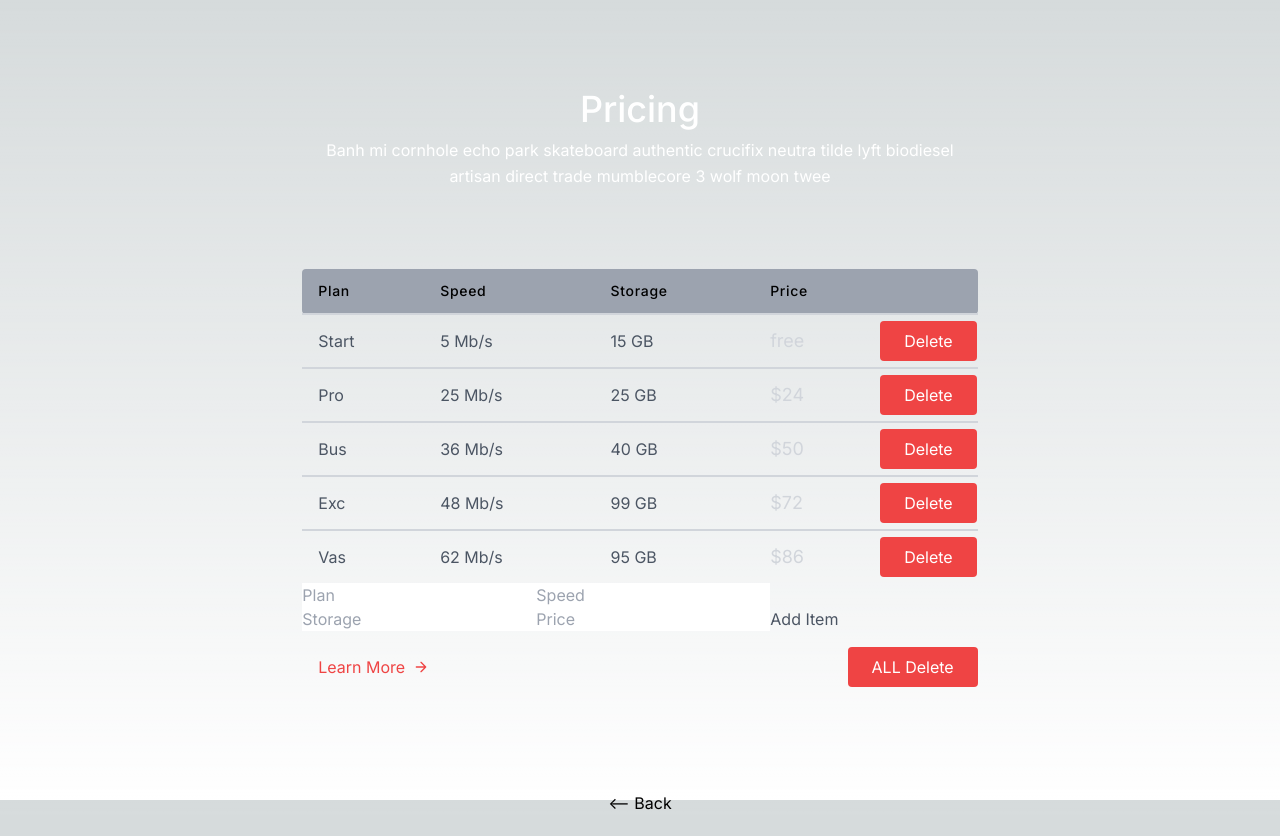
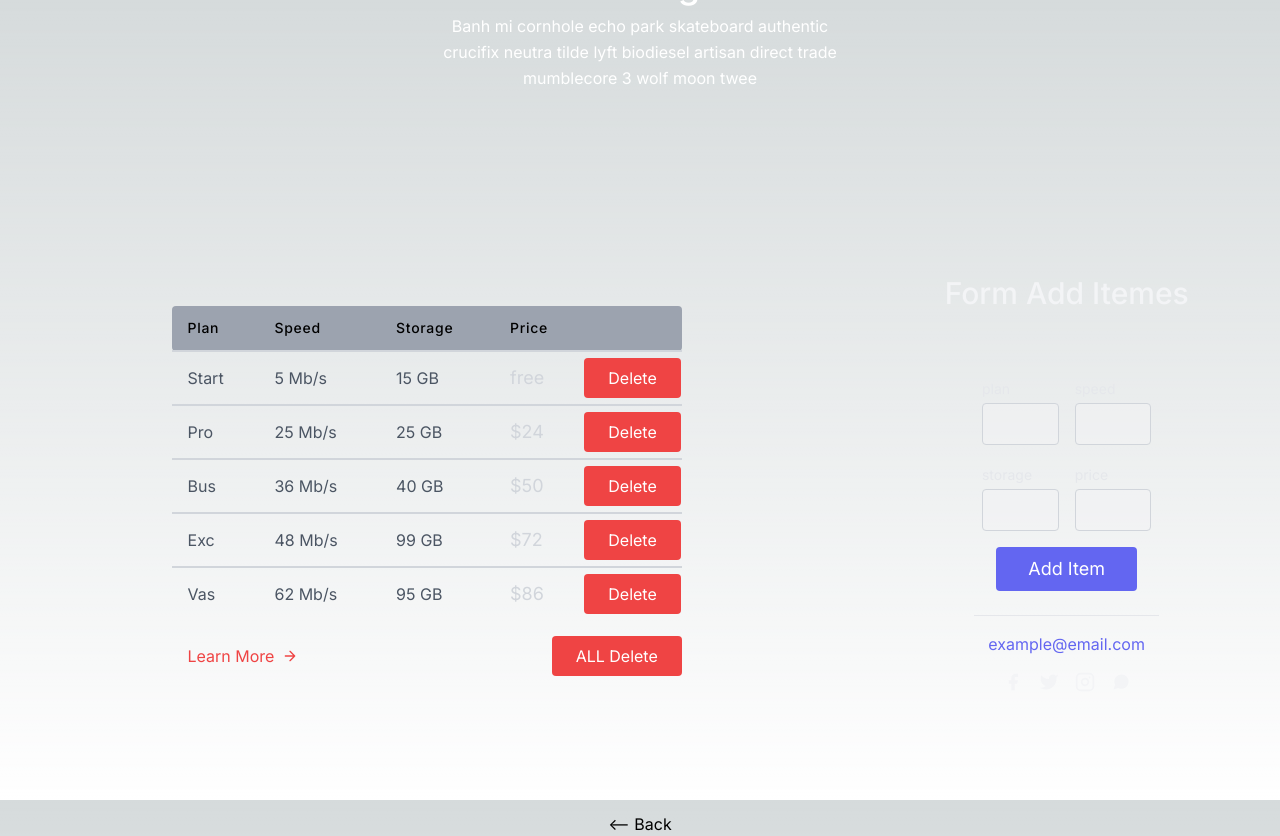
Before and after one commit to MehdiHMohammadi/redux-next-ii, a Next.js app: page /category in a window 1280 px wide. Before the commit the page ends 815 px from the top, so only its background shows below. Built offline with nearby package versions, Linux system fonts and the light colour scheme.

Commit message:
commit final category redux

```diff
--- a/package.json
+++ b/package.json
@@ -22,6 +22,7 @@
     "react-redux": "^8.1.2",
     "redux": "^4.2.1",
     "redux-devtools-extension": "^2.13.9",
+    "redux-persist": "^6.0.0",
     "redux-thunk": "^2.4.2",
     "tailwindcss": "3.3.3"
   }
--- a/src/app/category/addItemForm.jsx
+++ b/src/app/category/addItemForm.jsx
@@ -1,5 +1,6 @@
 import { useState } from "react";
 import { useForm } from "react-hook-form";
+import Link from "next/link";
 
 function AddItemForm({ onAddItem }) {
   const {
@@ -15,56 +16,172 @@
 
   return (
     <form className="space-y-4" onSubmit={handleSubmit(onSubmit)}>
-      <div className="flex flex-col">
-        <label htmlFor="plan">Plan</label>
+      <section className="text-gray-200 body-font relative">
+        <div className="container px-5 py-24 mx-auto">
+          <div className="flex flex-col text-center w-full mb-12">
+            <h1 className="sm:text-3xl text-2xl font-medium title-font mb-4 text-gray-100">
+              Form Add Itemes
+            </h1>
+          </div>
+          <div className="lg:w-1/2 md:w-2/3 mx-auto">
+            <div className="flex flex-wrap  -m-2">
+              <div className="p-2 w-1/2">
+                <div className="flex flex-wrap-reverse flex-col ">
+                  <label
+                    htmlFor="plan"
+                    className="leading-7 text-sm text-gray-200"
+                  >
+                    plan
+                  </label>
                   <input
                     {...register("plan", { required: true })}
+                    type="text"
                     id="plan"
-          type="text"
+                    name="plan"
+                    className="w-full bg-gray-100 bg-opacity-50 rounded border border-gray-300 focus:border-indigo-500 focus:bg-white focus:ring-2 focus:ring-indigo-200 text-base outline-none text-gray-300 py-1 px-3 leading-8 transition-colors duration-200 ease-in-out"
                   />
                   {errors.plan && (
                     <span className="text-red-500">This field is required</span>
                   )}
                 </div>
-      <div className="flex flex-col">
-        <label htmlFor="speed">Speed</label>
+              </div>
+              <div className="p-2 w-1/2">
+                <div className="flex flex-wrap-reverse items-end flex-col">
+                  <label
+                    htmlFor="speed"
+                    className="leading-7 text-sm text-gray-200"
+                  >
+                    speed
+                  </label>
                   <input
                     {...register("speed", { required: true })}
+                    type="text"
                     id="speed"
-          type="text"
+                    name="speed"
+                    className="w-full bg-gray-100 bg-opacity-50 rounded border border-gray-300 focus:border-indigo-500 focus:bg-white focus:ring-2 focus:ring-indigo-200 text-base outline-none text-gray-300 py-1 px-3 leading-8 transition-colors duration-200 ease-in-out"
                   />
                   {errors.speed && (
                     <span className="text-red-500">This field is required</span>
                   )}
                 </div>
-      <div className="flex flex-col">
-        <label htmlFor="storage">Storage</label>
+              </div>
+              <div className="p-2 w-1/2">
+                <div className="flex flex-wrap-reverse flex-col">
+                  <label
+                    htmlFor="storage"
+                    className="leading-7 text-sm text-gray-200"
+                  >
+                    storage
+                  </label>
                   <input
                     {...register("storage", { required: true })}
+                    type="text"
                     id="storage"
-          type="text"
+                    name="storage"
+                    className="w-full bg-gray-100 bg-opacity-50 rounded border border-gray-300 focus:border-indigo-500 focus:bg-white focus:ring-2 focus:ring-indigo-200 text-base outline-none text-gray-300 py-1 px-3 leading-8 transition-colors duration-200 ease-in-out"
                   />
                   {errors.storage && (
                     <span className="text-red-500">This field is required</span>
                   )}
                 </div>
-      <div className="flex flex-col">
-        <label htmlFor="price">Price</label>
+              </div>
+              <div className="p-2 w-1/2">
+                <div className="flex flex-wrap-reverse flex-col">
+                  <label
+                    htmlFor="price"
+                    className="leading-7 text-sm text-gray-200"
+                  >
+                    price
+                  </label>
                   <input
                     {...register("price", { required: true })}
+                    type="text"
                     id="price"
-          type="text"
+                    name="price"
+                    className="w-full bg-gray-100 bg-opacity-50 rounded border border-gray-300 focus:border-indigo-500 focus:bg-white focus:ring-2 focus:ring-indigo-200 text-base outline-none text-gray-300 py-1 px-3 leading-8 transition-colors duration-200 ease-in-out"
                   />
                   {errors.price && (
                     <span className="text-red-500">This field is required</span>
                   )}
                 </div>
+              </div>
+              <div className="p-2 w-full">
                 <button
-        className="bg-blue-500 text-white px-4 py-2 rounded"
                   type="submit"
+                  className="flex mx-auto text-white bg-indigo-500 border-0 py-2 px-8 focus:outline-none hover:bg-indigo-600 rounded text-lg"
                 >
                   Add Item
                 </button>
+              </div>
+              <div className="p-2 w-full pt-4 mt-4 border-t border-gray-200 text-center">
+                <Link href={"/"} className="text-indigo-500  my-4 ">
+                  example@email.com
+                </Link>
+
+                <span className="flex justify-center my-4 ">
+                  <Link href={"/"} className="text-gray-100">
+                    <svg
+                      fill="currentColor"
+                      strokeLinecap="round"
+                      strokeLinejoin="round"
+                      strokeWidth="2"
+                      className="w-5 h-5"
+                      viewBox="0 0 24 24"
+                    >
+                      <path d="M18 2h-3a5 5 0 00-5 5v3H7v4h3v8h4v-8h3l1-4h-4V7a1 1 0 011-1h3z"></path>
+                    </svg>
+                  </Link>
+                  <Link href={"/"} className="ml-4 text-gray-100">
+                    <svg
+                      fill="currentColor"
+                      strokeLinecap="round"
+                      strokeLinejoin="round"
+                      strokeWidth="2"
+                      className="w-5 h-5"
+                      viewBox="0 0 24 24"
+                    >
+                      <path d="M23 3a10.9 10.9 0 01-3.14 1.53 4.48 4.48 0 00-7.86 3v1A10.66 10.66 0 013 4s-4 9 5 13a11.64 11.64 0 01-7 2c9 5 20 0 20-11.5a4.5 4.5 0 00-.08-.83A7.72 7.72 0 0023 3z"></path>
+                    </svg>
+                  </Link>
+                  <Link href={"/"} className="ml-4 text-gray-100">
+                    <svg
+                      fill="none"
+                      stroke="currentColor"
+                      strokeLinecap="round"
+                      strokeLinejoin="round"
+                      strokeWidth="2"
+                      className="w-5 h-5"
+                      viewBox="0 0 24 24"
+                    >
+                      <rect
+                        width="20"
+                        height="20"
+                        x="2"
+                        y="2"
+                        rx="5"
+                        ry="5"
+                      ></rect>
+                      <path d="M16 11.37A4 4 0 1112.63 8 4 4 0 0116 11.37zm1.5-4.87h.01"></path>
+                    </svg>
+                  </Link>
+                  <Link href={"/"} className="ml-4 text-gray-100">
+                    <svg
+                      fill="currentColor"
+                      strokeLinecap="round"
+                      strokeLinejoin="round"
+                      strokeWidth="2"
+                      className="w-5 h-5"
+                      viewBox="0 0 24 24"
+                    >
+                      <path d="M21 11.5a8.38 8.38 0 01-.9 3.8 8.5 8.5 0 01-7.6 4.7 8.38 8.38 0 01-3.8-.9L3 21l1.9-5.7a8.38 8.38 0 01-.9-3.8 8.5 8.5 0 014.7-7.6 8.38 8.38 0 013.8-.9h.5a8.48 8.48 0 018 8v.5z"></path>
+                    </svg>
+                  </Link>
+                </span>
+              </div>
+            </div>
+          </div>
+        </div>
+      </section>
     </form>
   );
 }
--- a/src/app/category/page.jsx
+++ b/src/app/category/page.jsx
@@ -24,32 +24,20 @@
       fetchData();
     }
   }, [dispatch, category]);
-  const [newItem, setNewItem] = useState({
-    id: null,
-    plan: "",
-    speed: "",
-    storage: "",
-    price: "",
-  });
 
-  const handleAddItem = () => {
-    // یک شناسه منحصر به فرد برای آیتم جدید ایجاد کنید (مثلاً با استفاده از مقادیر اختصاصی و یا توابع منحصر به فرد)
-    // در اینجا ما از طول آرایه items به عنوان شناسه منحصر به فرد استفاده می‌کنیم
-    const uniqueId = category.length + 1;
+  const handleAddItem = (data) => {
+    // تابع handleAddItem که از AddItemForm فراخوانی می‌شود
+    const newItem = {
+      id: crypto.randomUUID(),
+      plan: data.plan,
+      speed: data.speed,
+      storage: data.storage,
+      price: data.price,
+    };
+    dispatch(categoryAdd(newItem));
+    console.log(category.length);
+  };
 
-    // آیتم جدید را به وضعیت Redux اضافه کنید
-    const newItemWithId = { ...newItem, id: uniqueId };
-    dispatch(categoryAdd(newItemWithId));
-
-    // پس از اضافه کردن، فیلدهای ورودی را پاک کنید
-    setNewItem({
-      id: null,
-      plan: "",
-      speed: "",
-      storage: "",
-      price: "",
-    });
-  };
   const handleDeleteItem = (itemId) => {
     // ارسال اکشن برای حذف آیتم با شناسه مشخص
     dispatch(categoryRemove(itemId));
@@ -60,19 +48,23 @@
   }
   return (
     <div className="h-screen flex justify-center items-center gap-2 flex-col">
-      <div className="flex flex-col"></div>
-      <section className="text-gray-600 body-font">
-        <div className="container px-5 py-24 mx-auto">
-          <div className="flex flex-col text-center w-full mb-20">
+      <div className="flex flex-col text-center w-1/2 mb-20">
         <h1 className="sm:text-4xl text-3xl font-medium title-font mb-2 text-white">
           Pricing
         </h1>
         <p className="lg:w-2/3 mx-auto leading-relaxed text-base text-white">
-              Banh mi cornhole echo park skateboard authentic crucifix neutra
-              tilde lyft biodiesel artisan direct trade mumblecore 3 wolf moon
-              twee
+          Banh mi cornhole echo park skateboard authentic crucifix neutra tilde
+          lyft biodiesel artisan direct trade mumblecore 3 wolf moon twee
         </p>
       </div>
+      <div className="w-full flex flex-row-reverse items-center justify-center ">
+        <div className="lg:w-1/3 md:w-full px-6">
+          {/* فرم اضافه کردن آیتم جدید */}
+          <AddItemForm onAddItem={handleAddItem} />
+        </div>
+        <div className="lg:w-2/3 md:w-full px-6">
+          <section className="text-gray-600 body-font">
+            <div className="container px-5 py-24 mx-auto">
               <div className="lg:w-2/3 w-full mx-auto overflow-auto">
                 <table className="table-auto w-full text-left whitespace-no-wrap">
                   <thead>
@@ -119,42 +111,6 @@
                     ))}
                   </tbody>
                 </table>
-            {/* فرم اضافه کردن آیتم جدید */}
-            <div>
-              <input
-                type="text"
-                value={newItem.plan}
-                onChange={(e) =>
-                  setNewItem({ ...newItem, plan: e.target.value })
-                }
-                placeholder="Plan"
-              />
-              <input
-                type="text"
-                value={newItem.speed}
-                onChange={(e) =>
-                  setNewItem({ ...newItem, speed: e.target.value })
-                }
-                placeholder="Speed"
-              />
-              <input
-                type="text"
-                value={newItem.storage}
-                onChange={(e) =>
-                  setNewItem({ ...newItem, storage: e.target.value })
-                }
-                placeholder="Storage"
-              />
-              <input
-                type="text"
-                value={newItem.price}
-                onChange={(e) =>
-                  setNewItem({ ...newItem, price: e.target.value })
-                }
-                placeholder="Price"
-              />
-              <button onClick={handleAddItem}>Add Item</button>
-            </div>
               </div>
               <div className="flex pl-4 mt-4 lg:w-2/3 w-full mx-auto">
                 <a className="text-red-500 inline-flex items-center md:mb-2 lg:mb-0">
@@ -177,6 +133,8 @@
               </div>
             </div>
           </section>
+        </div>
+      </div>
       <h2>
         <Link href={"/"}>{`<-- Back`}</Link>
       </h2>
--- a/src/app/page.jsx
+++ b/src/app/page.jsx
@@ -7,10 +7,12 @@
       <nav>
         <ul>
           <li>
-            <Link href={"/pizza"}>Pizza</Link>
+            <Link href={"/pizza"} as={`/pizza/?language=en`}>
+              Pizza
+            </Link>
           </li>
           <li>
-            <Link href={"/todo"}>Todo</Link>
+            <Link href="/todo">Todo</Link>
           </li>
           <li>
             <Link href={"/shop"}>Shop</Link>
--- a/src/redux/reducers/categorySlice.js
+++ b/src/redux/reducers/categorySlice.js
@@ -27,9 +27,9 @@
       };
     },
     categoryAdd: (state, action) => {
-      state.items = { ...state, items: state.items.concat([action.payload]) };
-      // const newItem = action.payload; // اطلاعات آیتم جدید برای اضافه کردن
-      // state.items.push(newItem);
+      // state.items = { ...state, items: state.items.concat([action.payload]) };
+      const newItem = action.payload; // اطلاعات آیتم جدید برای اضافه کردن
+      state.items.push(newItem);
     },
     categoryRemove: (state, action) => {
       // state.items = {
--- a/src/redux/store.js
+++ b/src/redux/store.js
@@ -10,6 +10,8 @@
     todos: todosReducer,
     category: categoryReducer,
   },
+  // window.__REDUX_DEVTOOLS_EXTENSION__ && window.__REDUX_DEVTOOLS_EXTENSION__(),
+  // devToolsEnhancerLogOnlyInProduction(),
 });
 
 export default store;
```
Also changed, not shown: 1 other file (tests, documents, lock files or other folders). Lines whose indentation alone changed are shown as unchanged.
